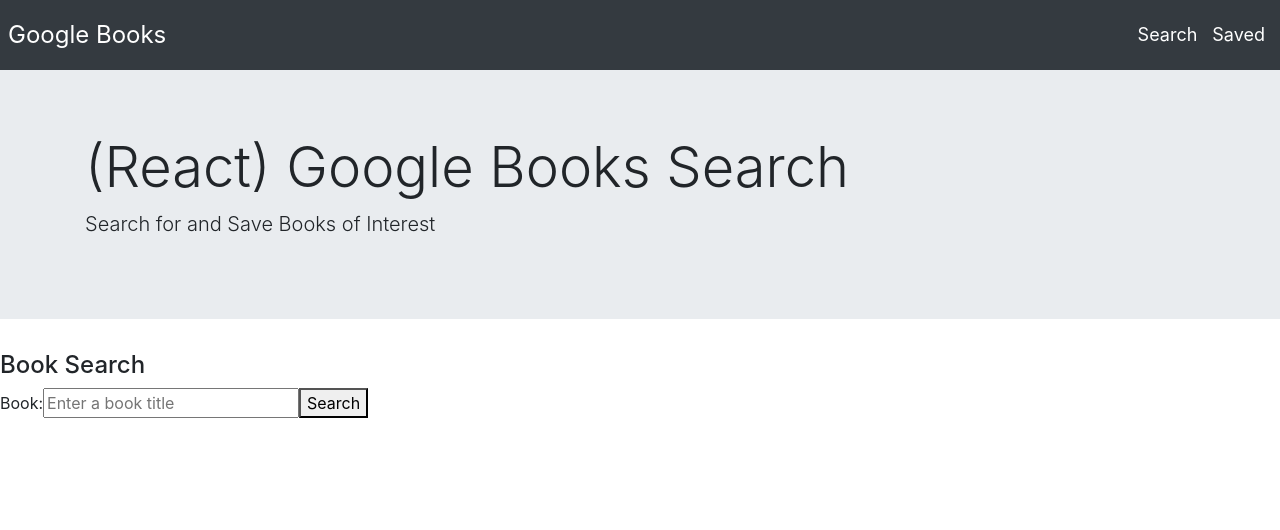
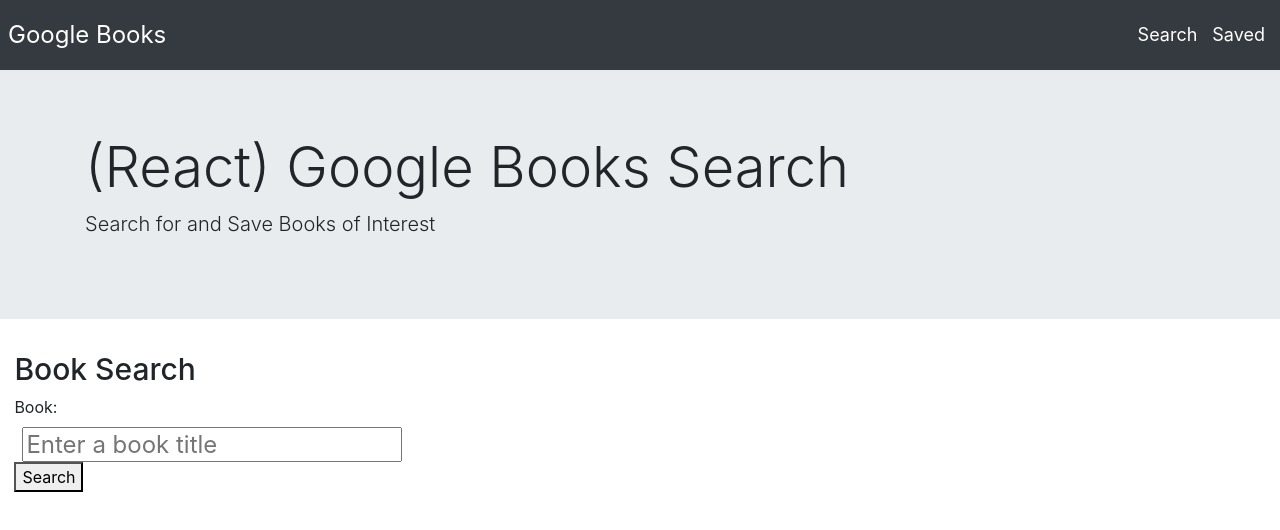
Before and after one commit to dsarra1018/Google-Books-Search, a React (Create React App) app in the folder client/: page / in a window 1280 px wide. Shown: the top 530 px of the page. Built offline with nearby package versions, Linux system fonts and the light colour scheme.

Commit message:
Created a search form and added intothe search page.

```diff
--- a/client/src/components/Form/index.js
+++ b/client/src/components/Form/index.js
@@ -1,13 +1,20 @@
 import React from "react";
+import "./style.css";
 
 function Search(props) {
   return(
-    <div>
-      <h4>Book Search</h4>
+    <div className="search-div">
+      <h4 className="search-head">Book Search</h4>
       <form className="book-search">
-        <label htmlFor="book-input" form="search-form">Book:</label>
-        <input type="text" name="book-input" form="book-search" onChange={(e) => props.handleChange(e)} placeholder="Enter a book title" required></input>
-        <button type="submit" onClick={(e) => props.handleSearchClick(e)}>Search</button>
+        <label htmlFor="book_input" form="book-search">Book:</label>
+
+        <br></br>
+        <span>
+          <input type="text" name="book_input" id="book_input" form="book-search" onChange={(e) => props.handleChange(e)} placeholder="Enter a book title"/>
+        </span>
+
+        <br></br>
+        <button type="submit" className="submit-btn" onClick={(e) => props.handleSearchClick(e)}>Search</button>
       </form>
     </div>
   );
--- a/client/src/components/Form/style.css
+++ b/client/src/components/Form/style.css
@@ -0,0 +1,7 @@
+.search-div {
+  margin: .9rem;
+}
+
+.search-head {
+  font-size: 30px;
+}
```
